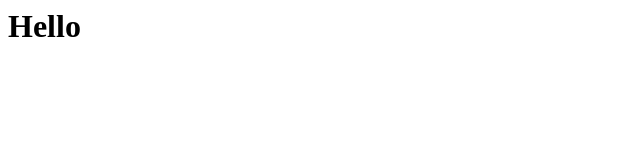
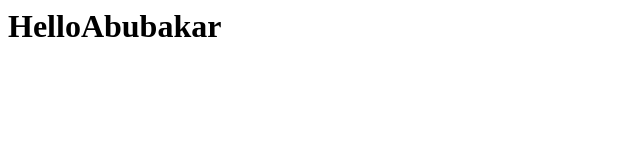
Before and after one commit to AbubakarShf/GithubPractice, a plain HTML site: page index.html in a window 1280 px wide. Shown: the whole page, without its empty margins (0-640 px from the left). Drawn offline with Linux system fonts and the light colour scheme.

Commit message:
Changings In index.html

```diff
--- a/index.html
+++ b/index.html
@@ -1 +1 @@
-<h1>Hello</h1>
+<h1>HelloAbubakar</h1>
```
